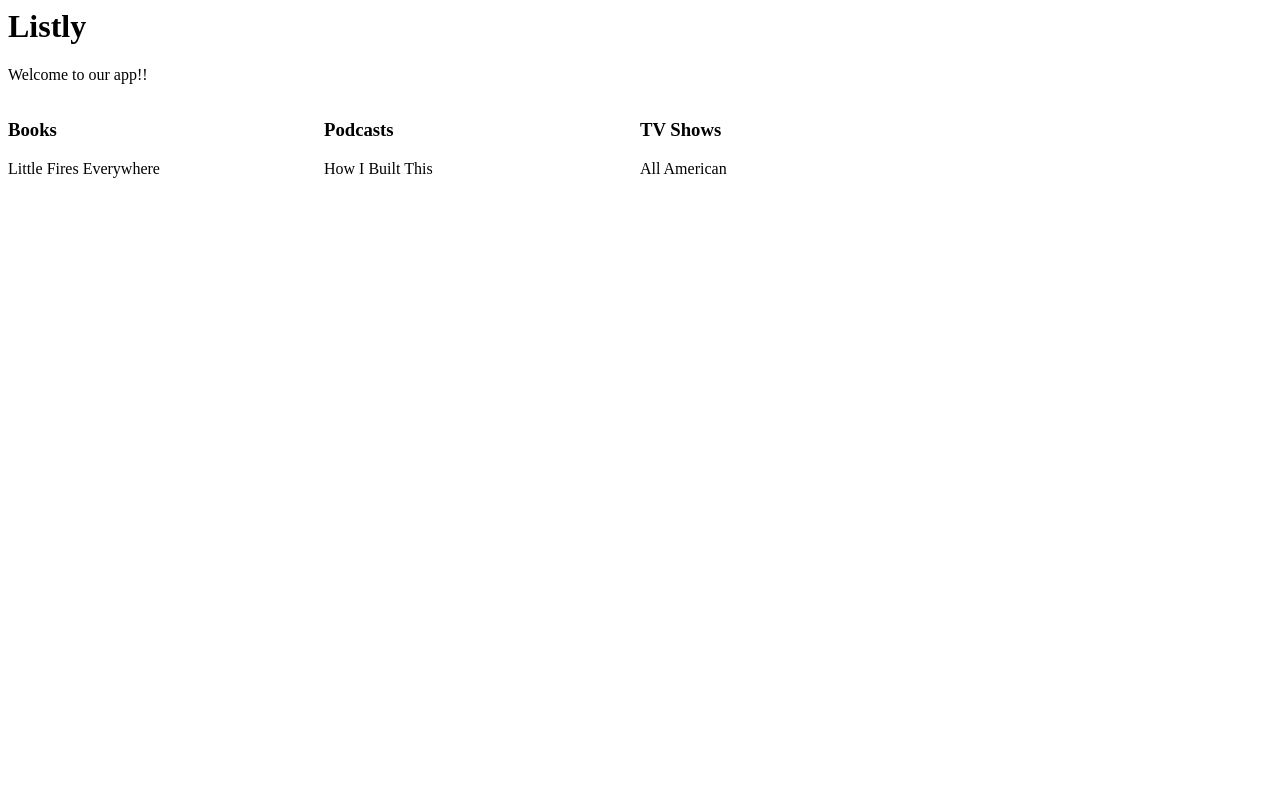
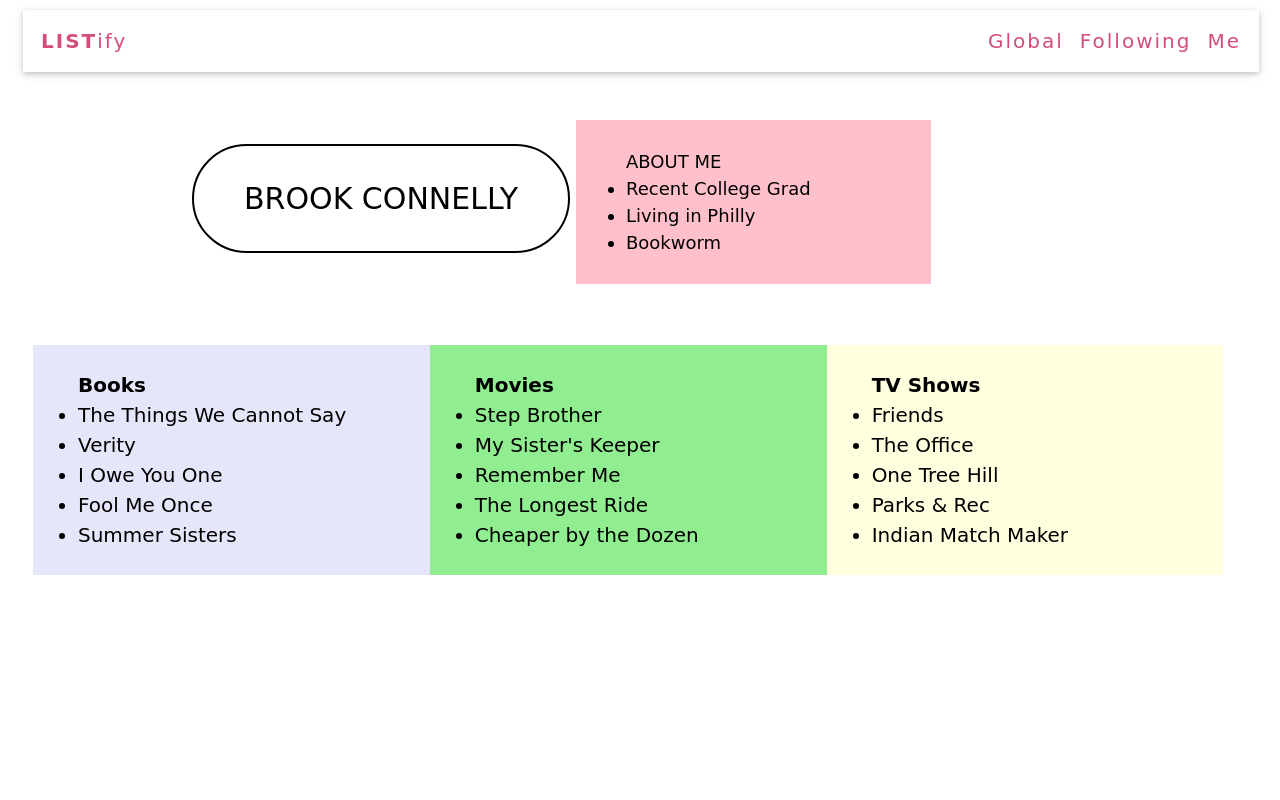
Before and after one commit to lizwerther/SeniorProject2020, a PHP site: page /example.html in a window 1280 px wide. Run offline with PHP 8.4, Linux system fonts and the light colour scheme.

Commit message:
adding updates

```diff
--- a/css.css
+++ b/css.css
@@ -1,3 +1,9 @@
+html, body{
+    font-family: "Great Vibes", cursive;
+    font-size: 20px;
+    line-height: 1.5;
+
+}
 .column {
     float: left;
     width: 25%;
@@ -7,3 +13,93 @@
     display: table;
     clear: both;
 }
+
+.top{
+    top: 0;
+    position: fixed;
+    width: 95%;
+    z-index: 1;/* stack order of an index */
+    padding: 10px 15px;
+
+}
+.bar{
+    color: #000;
+    background-color: #fff;
+    padding: 8px 10px!important;
+    box-shadow: 0 2px 5px 0 rgba(0,0,0,0.16), 0 2px 10px 0 rgba(0,0,0,0.12);
+    width: 100%;
+    overflow: hidden;
+    letter-spacing: 2px;
+    vertical-align: middle;
+}
+div{
+    display: block;
+}
+.bar-item{
+    /*padding: 8px 16px; */
+    padding: 8px;
+    float: left;
+    color: #d54d7b;
+    text-decoration: none;
+
+}
+.button{
+    vertical-align: middle;
+    text-align: center;
+    cursor: pointer;
+}
+.top-right{
+    float: right!important;
+
+}
+.name{
+    position: absolute;
+    top: 18%;
+    left: 15%;
+    font-size: 30;
+    border: 2px solid black;
+    padding: 30px 50px;
+    border-radius: 100px;
+}
+.bio{
+    position: absolute;
+    top: 15%;
+    left: 45%;
+    font-size: 18;
+    background-color: pink;
+    padding-right: 120px;
+    padding-top: 10px;
+    padding-bottom: 10px;
+    padding-left: 10px;
+}
+.sections{
+    position: absolute;
+    top: 40%;
+    width: 96%;
+
+    padding: 15px;
+}
+.category{
+    padding: 10px;
+    text-decoration: none;
+    color: black;
+
+}
+.section1{
+    float: left;
+    width: 32%;
+    background-color: #E6E6FA;
+    padding: 5px;
+}
+.section2{
+    float: left;
+    width: 32%;
+    background-color: lightgreen;
+    padding: 5px;
+}
+.section3{
+    float: left;
+    width: 32%;
+    background-color:lightyellow;
+    padding: 5px;
+}
--- a/example.html
+++ b/example.html
@@ -1,12 +1,74 @@
-<div class="jumbotron text-center">
-<link rel="stylesheet" type:"text/css" href="css.css">
-  <h1>Listly</h1>
-  <p>Welcome to our app!!</p>
-</div>
+<html>
+    <head>
+        <link rel="stylesheet" type:"text/css" href="css.css">
+    </head>
+    <body>
+        <div class="top">
+            <div class="bar">
+                <div class="top-left">
+                <a href="#home" class="bar-item button">
+                <b>LIST</b>ify
+                </a>
+                </div>
+            <!-- add css-->
+                <div class="top-right">
+                    <a href=#Global class="bar-item button">Global</a>
+                    <a href=#Following class="bar-item button">Following</a>
+                    <a href=#Me class="bar-item button">Me</a>
+                </div>
+            </div>
 
-<div class="section 1">
-  <div class="row">
-    <div class="column">
+        </div>
+        <div class="header">
+            <div class="name">
+                <a>BROOK CONNELLY</a>
+            </div>
+            <div class="bio">
+                <ul>ABOUT ME
+                    <li>Recent College Grad</li>
+                <li>Living in Philly</li>
+                <li>Bookworm</li></ul>
+            </div>
+        </div>
+
+        <div class="sections">
+                <div class="category">
+                    <div class="section1">
+                    <ul><b>Books</b>
+                    <li>The Things We Cannot Say</li>
+                    <li>Verity</li>
+                    <li>I Owe You One</li>
+                    <li>Fool Me Once</li>
+                    <li>Summer Sisters</li>
+                    </ul></div>
+
+                    <div class="section2">
+                    <ul><b>Movies</b>
+                    <li>Step Brother</li>
+                    <li>My Sister's Keeper</li>
+                    <li>Remember Me</li>
+                    <li>The Longest Ride</li>
+                    <li>Cheaper by the Dozen</li>
+                    </ul>
+                    </div>
+
+                    <div class="section3">
+                        <ul><b>TV Shows</b>
+                        <li>Friends</li>
+                        <li>The Office</li>
+                        <li>One Tree Hill</li>
+                        <li>Parks & Rec</li>
+                        <li>Indian Match Maker</li>
+                    </ul>
+                    </div>
+
+            </div>
+        </div>
+
+
+    <!-- <div class="section 1">
+        <div class="row">
+        <div class="column">
       <h3>Books</h3>
       <p>Little Fires Everywhere</p>
     </div>
@@ -18,5 +80,6 @@
       <h3>TV Shows</h3>
       <p>All American</p>
     </div>
-  </div>
-</div>
+  </div> -->
+</body>
+</html>
```
